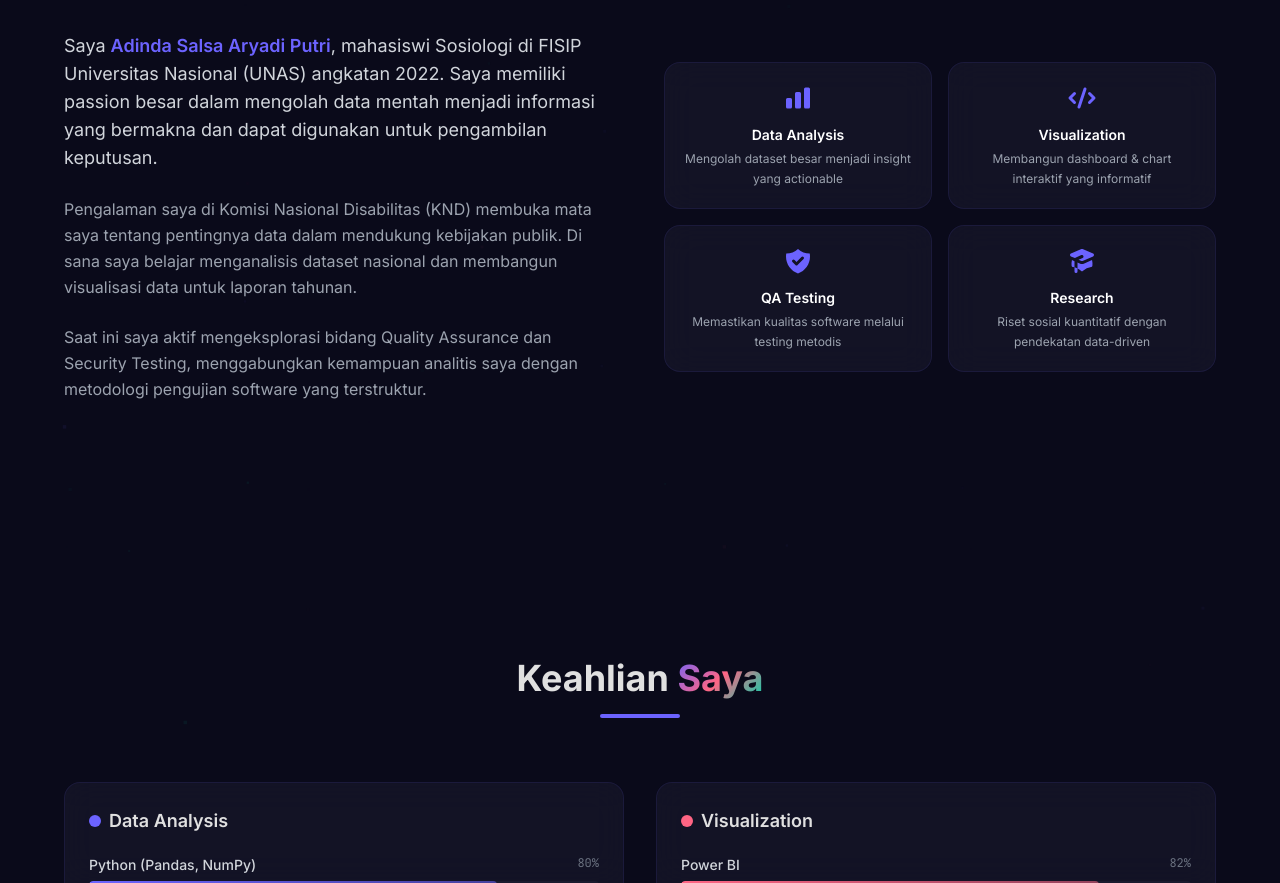
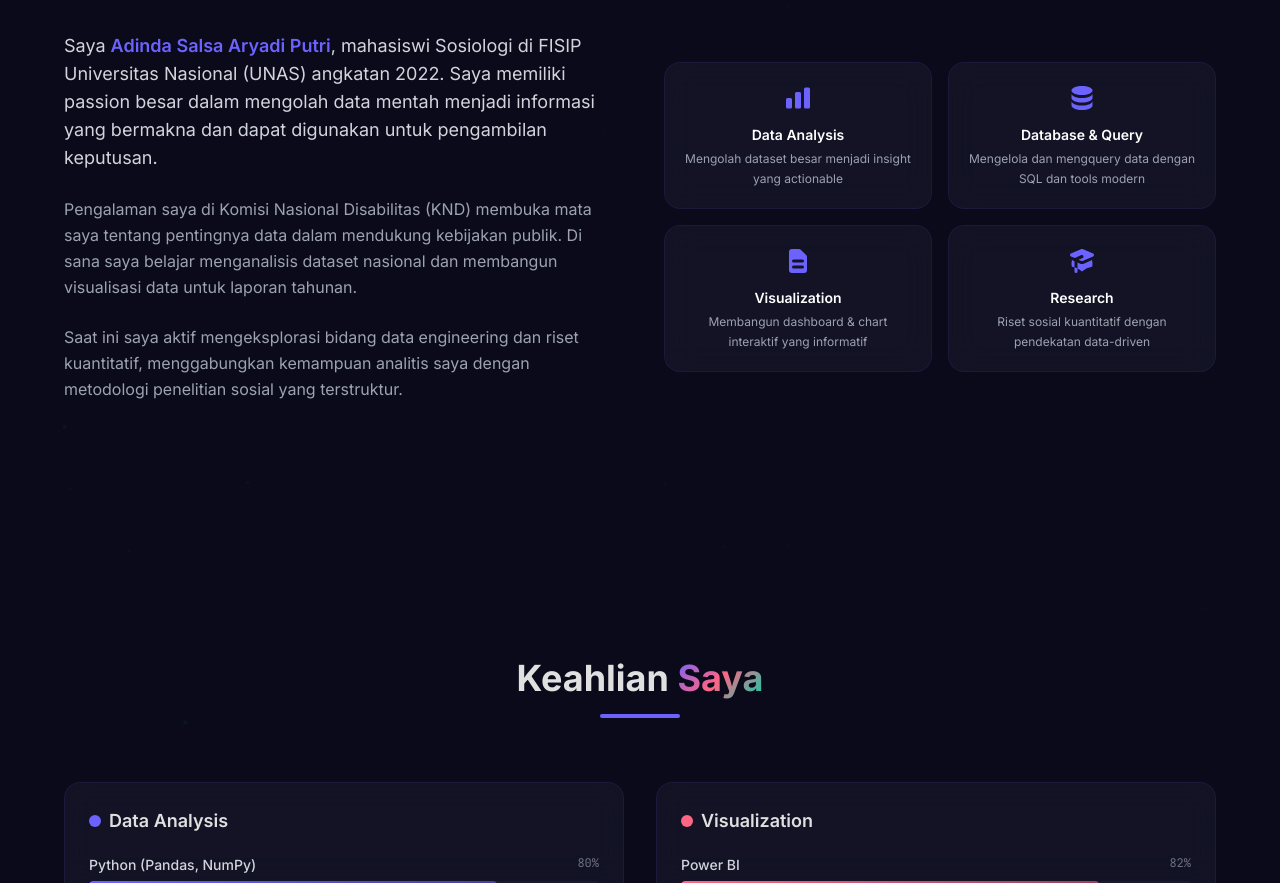
Before and after one commit to el-pablos/web-porto-salsa, a Next.js app: page / in a window 1280 px wide. Shown: the part 1020-1903 px from the top of the page. Built offline with nearby package versions, Linux system fonts and the light colour scheme.

Commit message:
update: hapus referensi qa testing dari about section dan ganti database & query

```diff
--- a/src/components/About.tsx
+++ b/src/components/About.tsx
@@ -2,7 +2,7 @@
 
 import { motion } from 'framer-motion';
 import { useInView } from 'react-intersection-observer';
-import { HiAcademicCap, HiCode, HiChartBar, HiShieldCheck } from 'react-icons/hi';
+import { HiAcademicCap, HiDatabase, HiChartBar, HiDocumentText } from 'react-icons/hi';
 
 const highlights = [
   {
@@ -11,14 +11,14 @@ const highlights = [
     desc: 'Mengolah dataset besar menjadi insight yang actionable',
   },
   {
-    icon: HiCode,
+    icon: HiDatabase,
+    title: 'Database & Query',
+    desc: 'Mengelola dan mengquery data dengan SQL dan tools modern',
+  },
+  {
+    icon: HiDocumentText,
     title: 'Visualization',
     desc: 'Membangun dashboard & chart interaktif yang informatif',
-  },
-  {
-    icon: HiShieldCheck,
-    title: 'QA Testing',
-    desc: 'Memastikan kualitas software melalui testing metodis',
   },
   {
     icon: HiAcademicCap,
@@ -64,9 +64,9 @@ export function About() {
               untuk laporan tahunan.
             </p>
             <p className="text-gray-400 leading-relaxed">
-              Saat ini saya aktif mengeksplorasi bidang Quality Assurance dan
-              Security Testing, menggabungkan kemampuan analitis saya dengan
-              metodologi pengujian software yang terstruktur.
+              Saat ini saya aktif mengeksplorasi bidang data engineering dan
+              riset kuantitatif, menggabungkan kemampuan analitis saya dengan
+              metodologi penelitian sosial yang terstruktur.
             </p>
           </motion.div>
 
```
